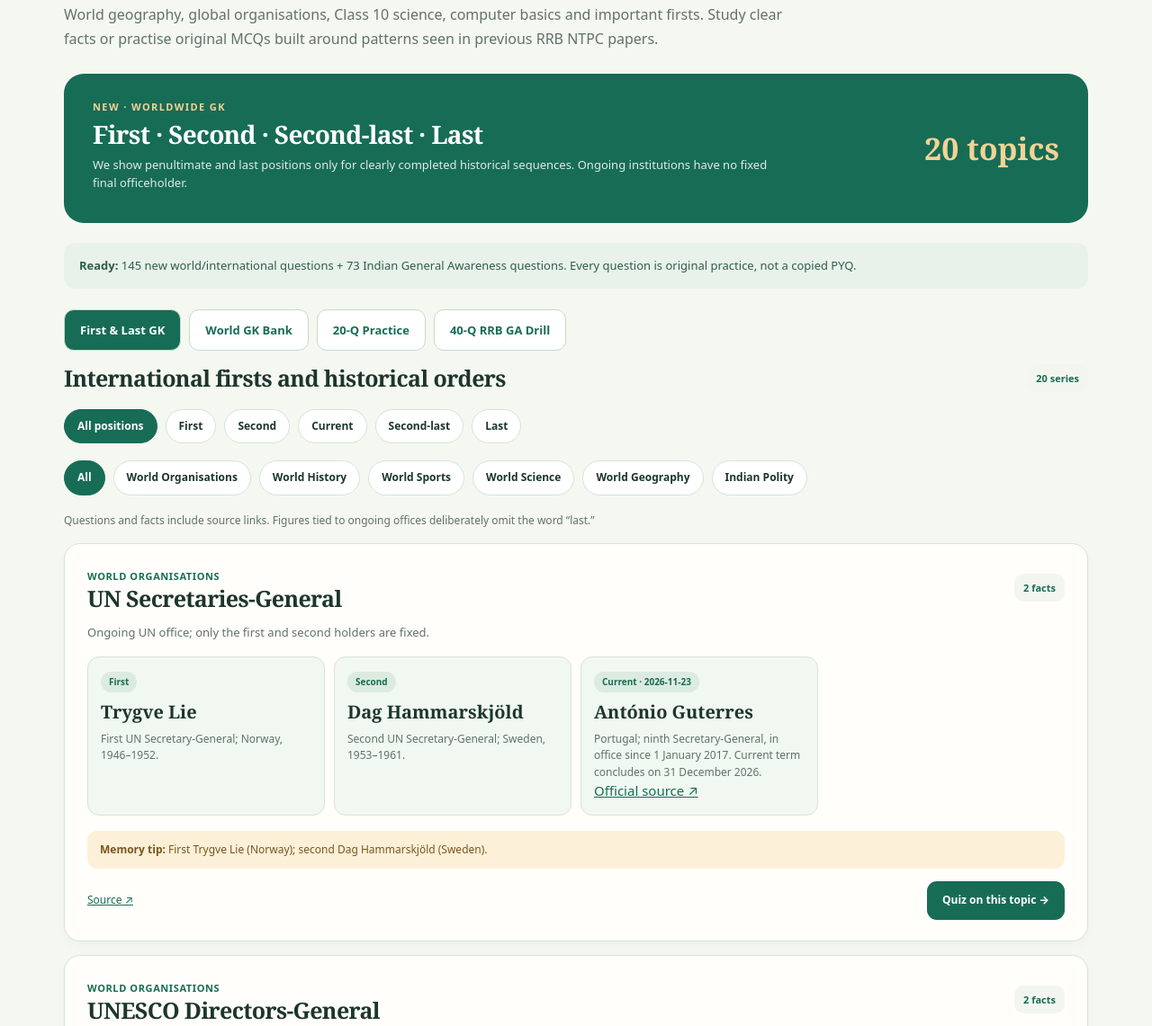
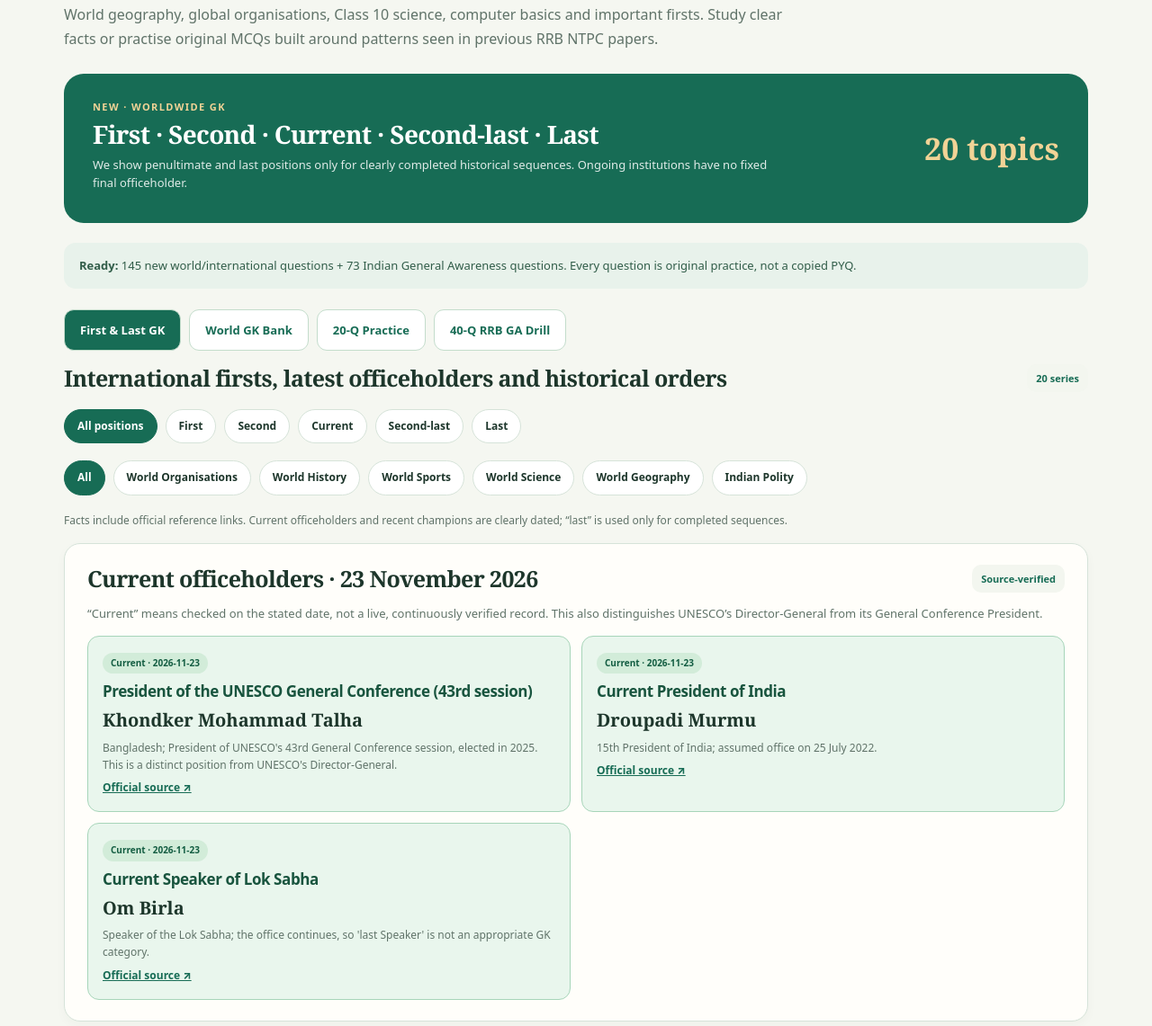
Before and after one commit to bhootiyagaming838-stack/railready-current-affairs, a plain HTML site: page world-gk.html in a window 1280 px wide. Shown: the part 299-1440 px from the top of the page at 90% size. Drawn offline with Linux system fonts and the light colour scheme.

Commit message:
Show dated current officeholders separately from historical firsts on GK page

```diff
--- a/world-gk.html
+++ b/world-gk.html
@@ -47,6 +47,16 @@ input[type="search"]{width:min(100%,350px)}
 .note{font-size:12px;color:var(--muted)}.hidden{display:none!important}footer{max-width:1190px;padding:25px;margin:auto;color:var(--muted);font-size:12px}
 @media(max-width:780px){main{padding:27px 16px 85px}.hero{align-items:flex-start;padding:22px;flex-direction:column}.stat{text-align:left}.factGrid,.choices,.qBank{grid-template-columns:repeat(2,minmax(0,1fr))}.card{padding:18px}.fact strong{font-size:18px}.fact{padding:11px}}
 @media(max-width:530px){.factGrid,.choices,.qBank{grid-template-columns:1fr}.factGrid{gap:8px}header .wrap{padding:12px 16px}.brand{font-size:19px}.headerLink{font-size:11px}h1{font-size:40px}.row h2{font-size:22px}.quizTop{flex-wrap:wrap}.tabs .tab{flex:1 1 110px}.fact strong{font-size:19px}}
+
+.currentFact{border-color:#a7d5b9!important;background:#e9f6ed!important}
+.currentFact .position{background:#d2ecd9;color:#135d42}
+.currentFact a{font-size:12px;color:#176c55;font-weight:800;display:inline-block;margin-top:7px}
+.currentFact p{line-height:1.6}
+.currentFact h3{font:700 17px/1.25 system-ui,sans-serif;margin:9px 0;color:#18543e}
+.currentList{display:grid;grid-template-columns:repeat(2,minmax(0,1fr));gap:12px;margin-top:15px}
+.currentList .fact{padding:16px}
+@media(max-width:670px){.currentList{grid-template-columns:1fr}}
+
 </style>
 </head>
 <body>
@@ -55,7 +65,7 @@ input[type="search"]{width:min(100%,350px)}
 <div class="caps">RRB NTPC · CBT-1 GENERAL AWARENESS</div>
 <h1>GK beyond India.<br><em>Built around RRB questions.</em></h1>
 <p class="intro">World geography, global organisations, Class 10 science, computer basics and important firsts. Study clear facts or practise original MCQs built around patterns seen in previous RRB NTPC papers.</p>
-<div class="hero"><div><div class="caps" style="color:#f1d396">NEW · WORLDWIDE GK</div><h2>First · Second · Second-last · Last</h2><p>We show penultimate and last positions only for clearly completed historical sequences. Ongoing institutions have no fixed final officeholder.</p></div><div class="stat" id="heroCount">Loading…</div></div>
+<div class="hero"><div><div class="caps" style="color:#f1d396">NEW · WORLDWIDE GK</div><h2>First · Second · Current · Second-last · Last</h2><p>We show penultimate and last positions only for clearly completed historical sequences. Ongoing institutions have no fixed final officeholder.</p></div><div class="stat" id="heroCount">Loading…</div></div>
 <div id="loadStatus" class="info">Loading syllabus-based GK questions…</div>
 <div class="tabs" role="tablist" aria-label="GK section">
 <button class="tab active" data-tab="orders" role="tab" aria-selected="true">First & Last GK</button>
@@ -64,9 +74,10 @@ input[type="search"]{width:min(100%,350px)}
 <button class="tab" data-tab="drill" role="tab" aria-selected="false">40-Q RRB GA Drill</button>
 </div>
 <section id="viewOrders">
-<div class="row"><h2>International firsts and historical orders</h2><span id="orderCount" class="count"></span></div>
+<div class="row"><h2>International firsts, latest officeholders and historical orders</h2><span id="orderCount" class="count"></span></div>
 <div class="pills" id="orderFilters"></div><div class="pills" id="orderCategoryFilters"></div>
-<p class="note">Questions and facts include source links. Figures tied to ongoing offices deliberately omit the word “last.”</p>
+<p class="note">Facts include official reference links. Current officeholders and recent champions are clearly dated; “last” is used only for completed sequences.</p>
+<div id="currentHighlights" class="card hidden"><div class="row"><h2>Current officeholders · 23 November 2026</h2><span class="count">Source-verified</span></div><p class="note">“Current” means checked on the stated date, not a live, continuously verified record. This also distinguishes UNESCO’s Director-General from its General Conference President.</p><div id="currentHighlightsList" class="currentList"></div></div>
 <div id="seriesList"></div>
 </section>
 <section id="viewLibrary" class="hidden">
```
